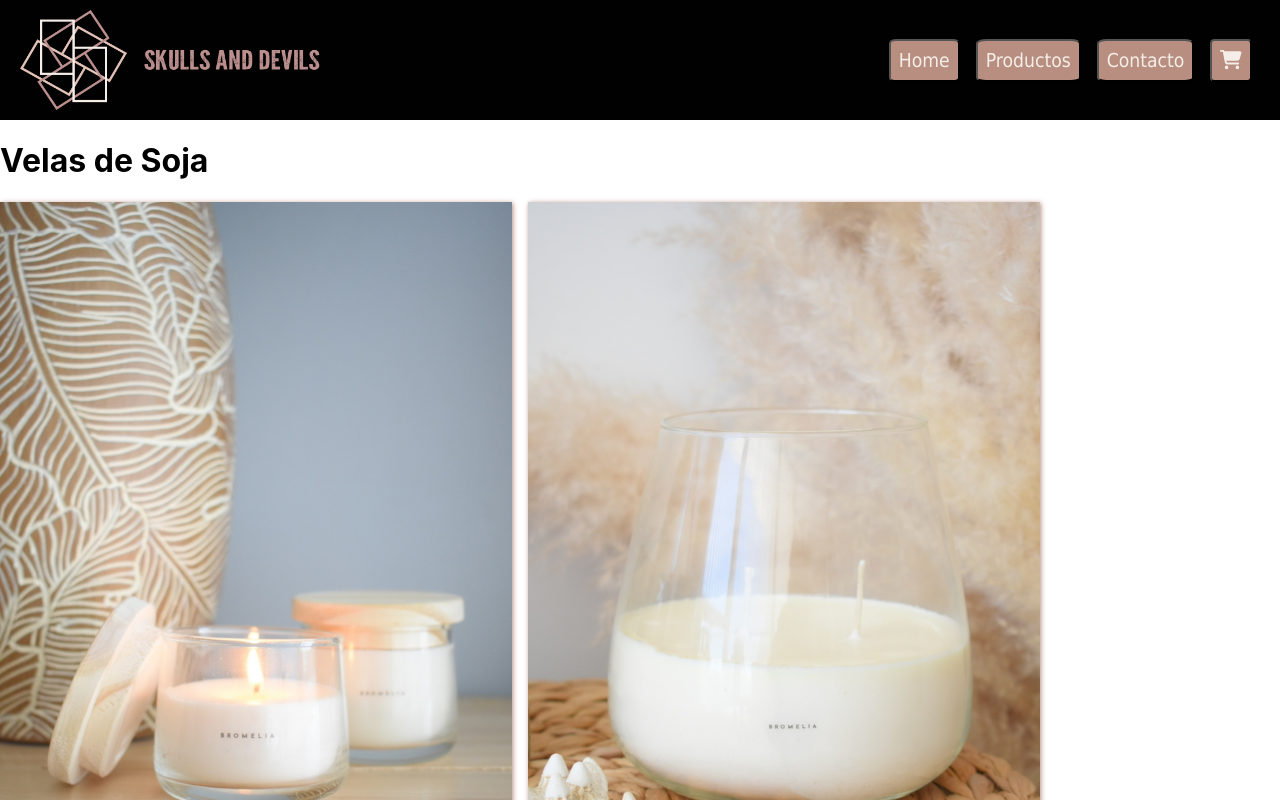
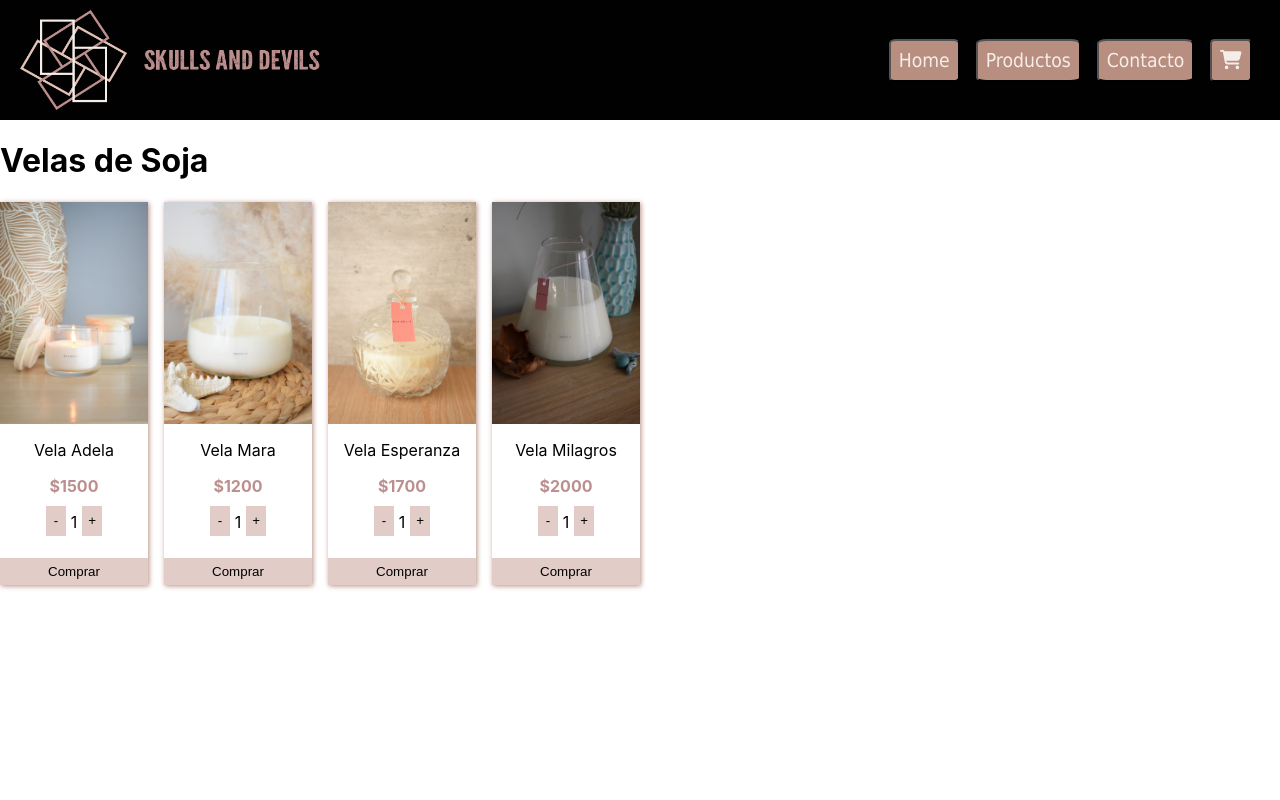
Before and after one commit to gomezevelin/Reactecommerce, a React (Create React App) app: page / in a window 1280 px wide. Shown: the top 800 px of the page. Built offline with nearby package versions, Linux system fonts and the light colour scheme.

Commit message:
count product

```diff
--- a/src/components/ItemListContainer/ItemListContainer.js
+++ b/src/components/ItemListContainer/ItemListContainer.js
@@ -2,12 +2,38 @@ import './ItemListContainer.scss'
 import ItemProduct from '../ItemProduct/ItemProduct'
 
 const ListContainer = ({section}) => {
+    const vela1={
+        title:"Vela Adela",
+        price:1500,
+        img:'/assets/vela1.jpg',
+        stock: 5,
+    }
+    const vela2={
+        title:"Vela Mara",
+        price:1200,
+        img:'/assets/velaAlma.jpg',
+        stock: 3,
+    }
+    const vela3={
+        title:"Vela Esperanza",
+        price:1700,
+        img:'/assets/velaEsperanza.jpg',
+        stock: 4,
+    }
+    const vela4={
+        title:"Vela Milagros",
+        price:2000,
+        img:'/assets/velaMilagros.jpg',
+        stock: 2,
+    }
     return(
         <div className='ContainerlistProducts'>
             <h1>{section}</h1>
             <div className='listProducts'>
-            <ItemProduct title="Vela Adela" price={1500} img={'/assets/vela1.jpg'} />
-            <ItemProduct title="Vela Mara" price={1200} img={'/assets/velaAlma.jpg'}/>
+            <ItemProduct  data={vela1}/>
+            <ItemProduct data={vela2}/>
+            <ItemProduct data={vela3}/>
+            <ItemProduct data={vela4}/>
             </div>
 
         </div>
--- a/src/components/ItemListContainer/ItemListContainer.scss
+++ b/src/components/ItemListContainer/ItemListContainer.scss
@@ -1,4 +1,5 @@
 .listProducts{
     display: flex;
     gap: 1rem;
+    width: 50%;
 }
--- a/src/components/ItemProduct/ItemProduct.js
+++ b/src/components/ItemProduct/ItemProduct.js
@@ -1,11 +1,25 @@
 import './ItemProduct.scss'
+import {useState} from 'react'
 
-const ItemProduct = ({title,price,img}) => {
+const ItemProduct = ({data}) => {
+    const [count, setCount] = useState(1)
+    const {title,price,img,stock} = data
+    const addNumber = () =>{
+        setCount(count+1)
+    }
+    const removeNumber = ()=>{
+        setCount(count-1)
+    }
     return(
         <div className='itemProduct'>
             <img className='imgProduct' src={img} alt="Imagen Producto"/>
             <p>{title}</p>
             <span>${price}</span>
+            <div className='itemCount'>
+                <button onClick={removeNumber}>-</button>
+                <p>{count}</p>
+                <button onClick={addNumber}>+</button>
+            </div>
             <button>Comprar</button>
         </div>
     )
--- a/src/components/ItemProduct/ItemProduct.scss
+++ b/src/components/ItemProduct/ItemProduct.scss
@@ -1,9 +1,20 @@
 .itemProduct{
     width: 40%;
+    height: 50%;
     display: flex;
     flex-direction: column;
     text-align: center;
     box-shadow: 1px 1px 5px #B78E80;
+    .itemCount{
+        display: flex;
+        justify-content: center;
+        gap: 0.3rem;
+
+        button{
+            width: 20px;
+            height: 30px;
+        }
+    }
     span{
         color: #BC8F8F;
         font-weight: 700;
```
Also changed, not shown: public/assets/velaEsperanza.jpg (added), public/assets/velaMilagros.jpg (added).
